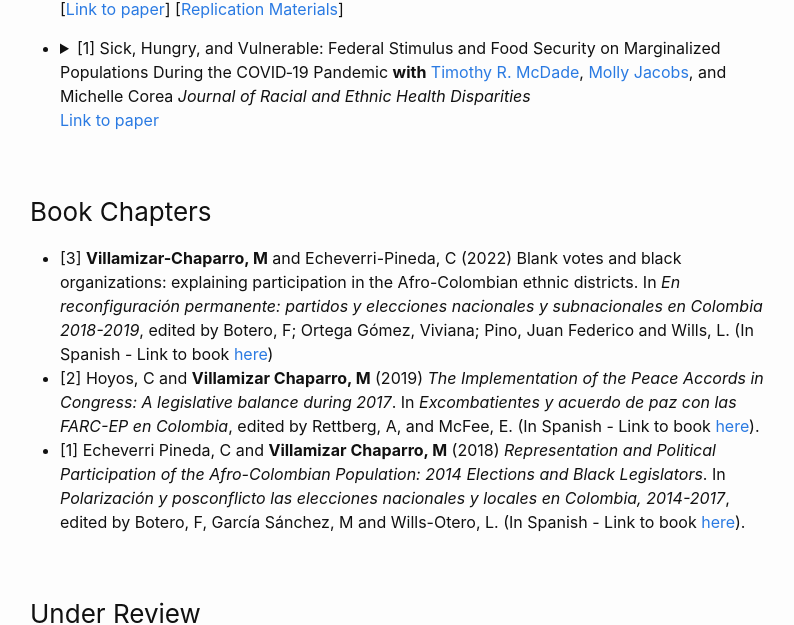
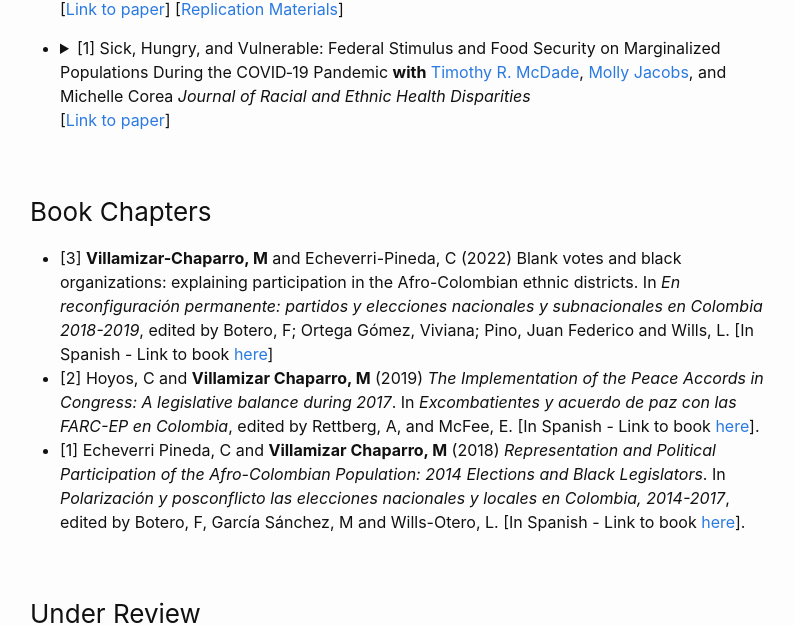
Before and after one commit to MateoVillamizarChaparro/MateoVillamizarChaparro.github.io, a Jekyll site: the page built from publications.md, in a window 1280 px wide and 900 px high, scrolled down 383 px. Shown: the part 150-775 px from the top of the window, without its empty margins (240-1034 px from the left). Built offline with Jekyll 4.4.1, drawn with Linux system fonts in a browser that asks for light colours; our own code applies the rules of GitHub Pages for plain Markdown files.

```diff
--- a/publications.md
+++ b/publications.md
@@ -31,13 +31,13 @@ Click on the arrows to access the abstracts.
     </sub> </p>
     </details>
     {::options parse_block_html="false" /}
-    [Link to paper](https://trmcdade.github.io/assets/papers/Jacobs_et_al_Food_Security_and_Covid_2022.pdf)
+    [[Link to paper](https://trmcdade.github.io/assets/papers/Jacobs_et_al_Food_Security_and_Covid_2022.pdf)]
 
 ### Book Chapters
 
-  - [3] **Villamizar-Chaparro, M** and Echeverri-Pineda, C (2022) Blank votes and black organizations: explaining participation in the Afro-Colombian ethnic districts. In *En reconfiguración permanente: partidos y elecciones nacionales y subnacionales en Colombia 2018-2019*, edited by Botero, F; Ortega Gómez, Viviana; Pino, Juan Federico and Wills, L. (In Spanish - Link to book [here](https://ediciones.uniandes.edu.co/reader/en-configuracion-permanente-partidos-y-elecciones-nacionales-y-subnacionales-en-colombia-2018-2019?preview=true))
-  - [2] Hoyos, C and **Villamizar Chaparro, M** (2019) *The Implementation of the Peace Accords in Congress: A legislative balance during 2017*. In *Excombatientes y acuerdo de paz con las FARC-EP en Colombia*, edited by Rettberg, A, and McFee, E. (In Spanish - Link to book [here](https://cienciassociales.uniandes.edu.co/publicaciones/excombatientes-y-acuerdo-de-paz-con-las-farc-ep-en-colombia/)).
-  - [1] Echeverri Pineda, C and **Villamizar Chaparro, M** (2018) *Representation and Political Participation of the Afro-Colombian Population: 2014 Elections and Black Legislators*. In *Polarización y posconflicto las elecciones nacionales y locales en Colombia, 2014-2017*, edited by Botero, F, García Sánchez, M and Wills-Otero, L. (In Spanish - Link to book [here](https://uniandes.edu.co/es/publicaciones/libro-polarizacion-y-posconflicto-felipe-botero-miguel-garcia-sanchez-laura-wills-otero)).
+  - [3] **Villamizar-Chaparro, M** and Echeverri-Pineda, C (2022) Blank votes and black organizations: explaining participation in the Afro-Colombian ethnic districts. In *En reconfiguración permanente: partidos y elecciones nacionales y subnacionales en Colombia 2018-2019*, edited by Botero, F; Ortega Gómez, Viviana; Pino, Juan Federico and Wills, L. [In Spanish - Link to book [here](https://ediciones.uniandes.edu.co/reader/en-configuracion-permanente-partidos-y-elecciones-nacionales-y-subnacionales-en-colombia-2018-2019?preview=true)]
+  - [2] Hoyos, C and **Villamizar Chaparro, M** (2019) *The Implementation of the Peace Accords in Congress: A legislative balance during 2017*. In *Excombatientes y acuerdo de paz con las FARC-EP en Colombia*, edited by Rettberg, A, and McFee, E. [In Spanish - Link to book [here](https://cienciassociales.uniandes.edu.co/publicaciones/excombatientes-y-acuerdo-de-paz-con-las-farc-ep-en-colombia/)].
+  - [1] Echeverri Pineda, C and **Villamizar Chaparro, M** (2018) *Representation and Political Participation of the Afro-Colombian Population: 2014 Elections and Black Legislators*. In *Polarización y posconflicto las elecciones nacionales y locales en Colombia, 2014-2017*, edited by Botero, F, García Sánchez, M and Wills-Otero, L. [In Spanish - Link to book [here](https://uniandes.edu.co/es/publicaciones/libro-polarizacion-y-posconflicto-felipe-botero-miguel-garcia-sanchez-laura-wills-otero)].
 
 ### Under Review
   - {::options parse_block_html="true" /}
```
